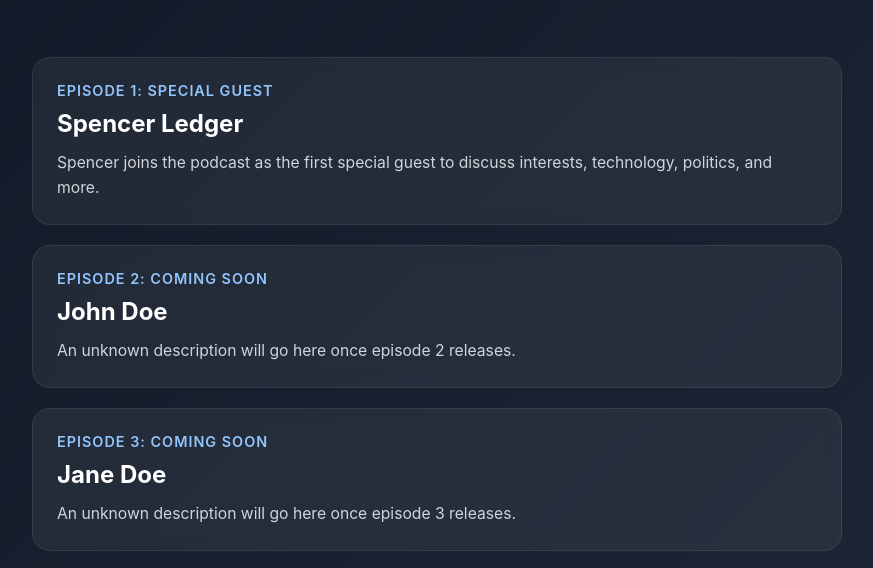
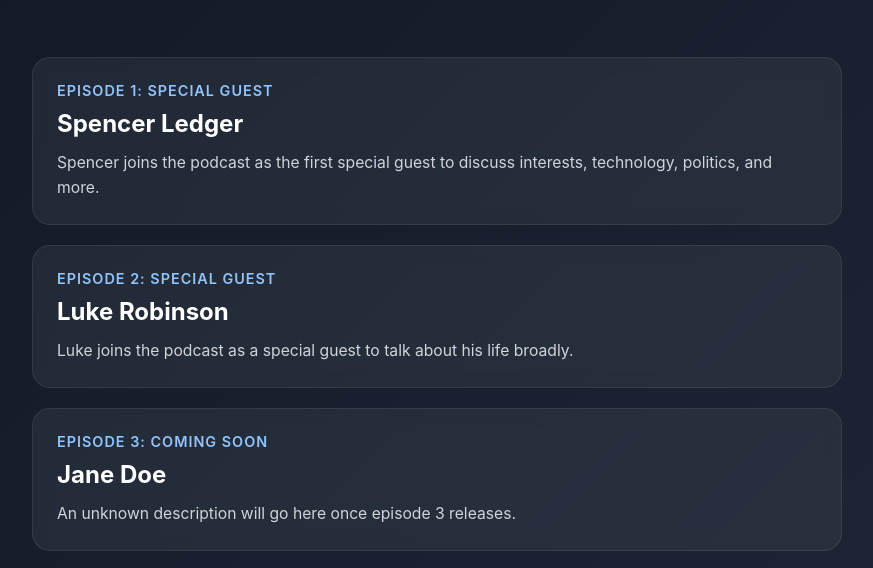
Before and after one commit to spencerledger/ttt, a plain HTML site: page index.html in a window 1280 px wide. Shown: the part 176-744 px from the top of the page, without its empty margins (203-1076 px from the left). Drawn offline with Linux system fonts and the light colour scheme.

Commit message:
Update index.html

```diff
--- a/index.html
+++ b/index.html
@@ -133,10 +133,10 @@
     </a>
 
     <a class="episode-card" href="episode-2.html">
-      <div class="episode-number">Episode 2: Coming soon</div>
-      <div class="episode-title">John Doe</div>
+      <div class="episode-number">EPISODE 2: SPECIAL GUEST</div>
+      <div class="episode-title">Luke Robinson</div>
       <div class="episode-description">
-        An unknown description will go here once episode 2 releases.
+        Luke joins the podcast as a special guest to talk about his life broadly.
       </div>
     </a>
 
```
